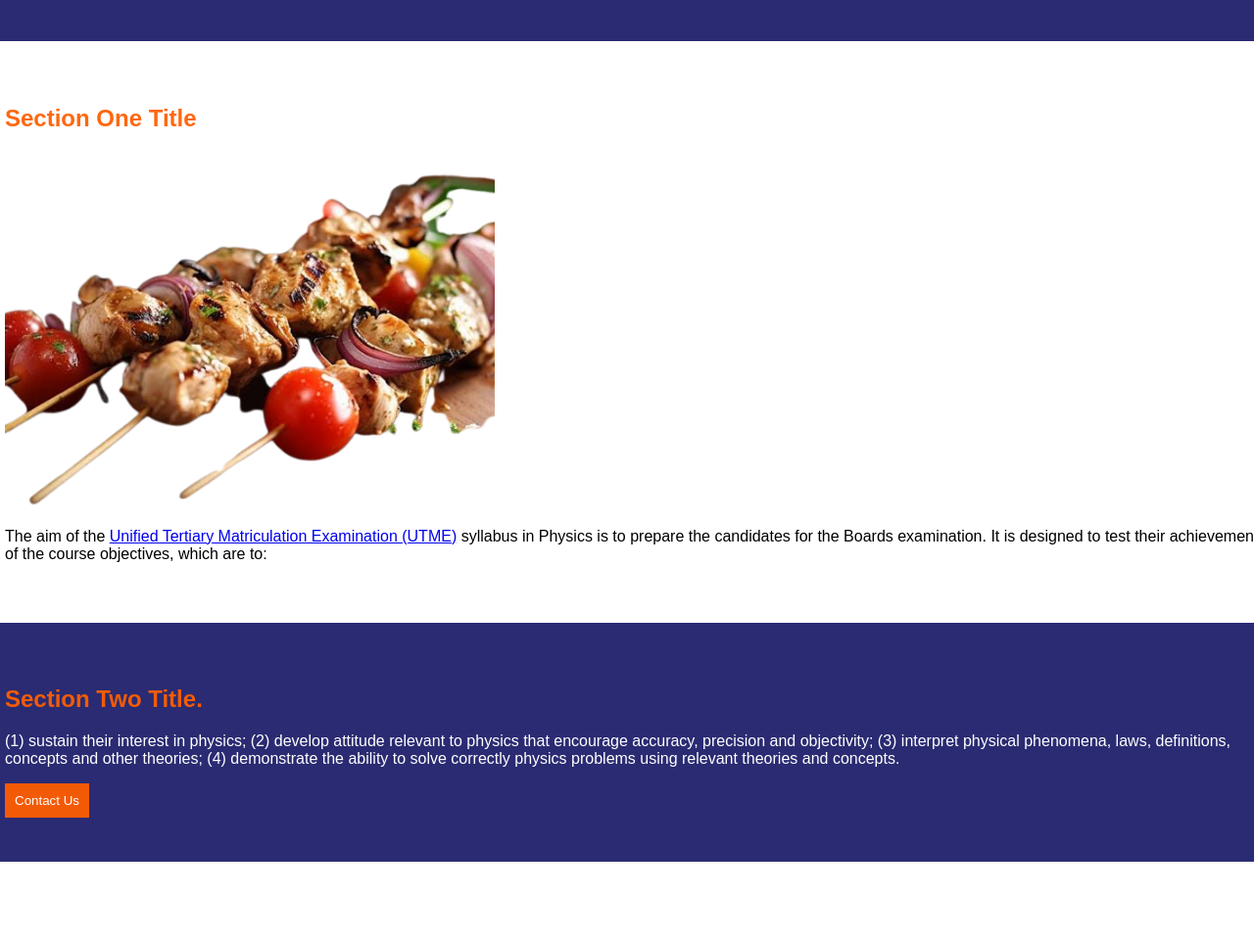
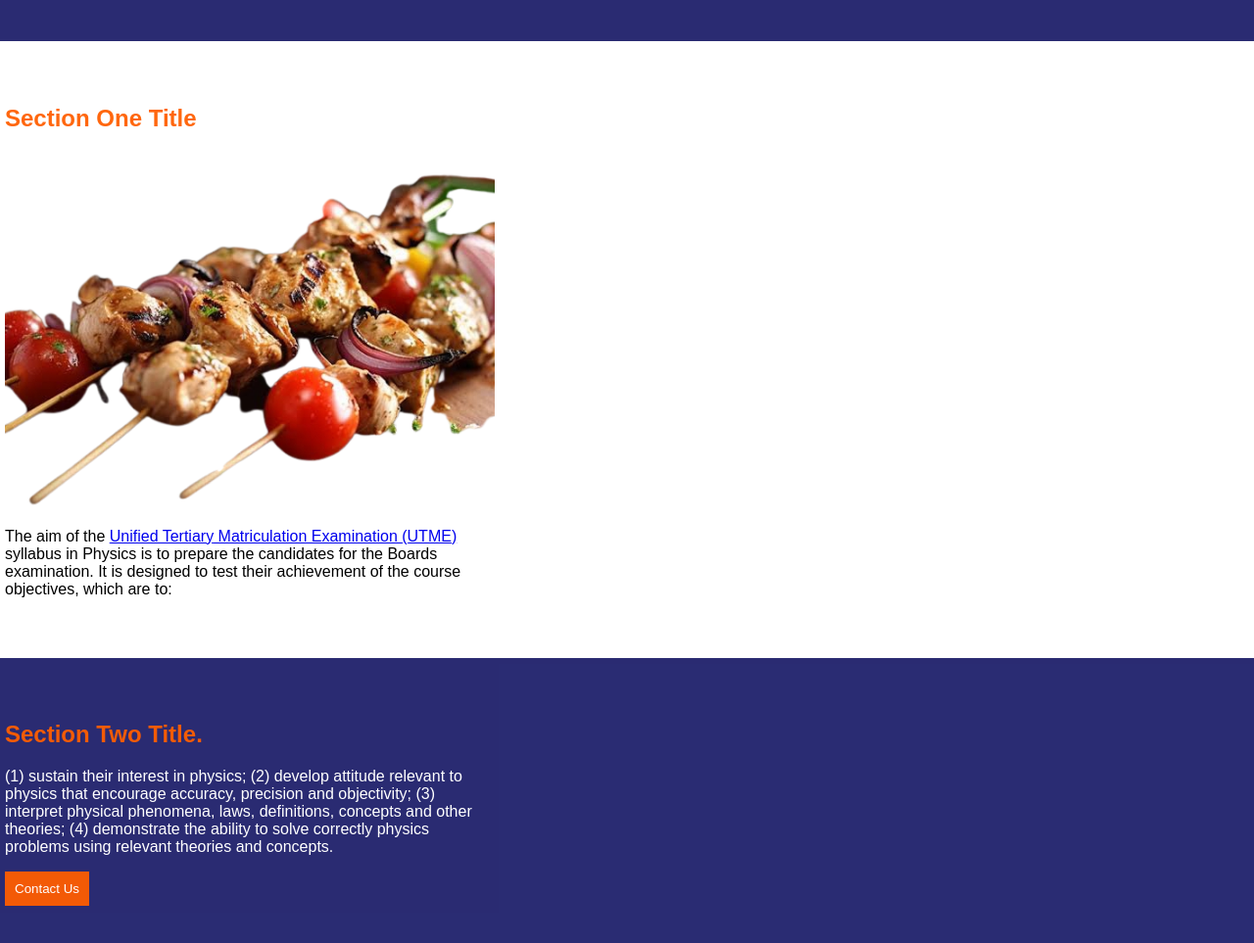
Before and after one commit to dcodeprodigy/CSSPractice, a plain HTML site: page index.html in a window 1280 px wide. Shown: the part 85-1048 px from the top of the page at 98% size. Before the commit the page ends 965 px from the top, so only its background shows below. Drawn offline with Linux system fonts and the light colour scheme.

Commit message:
Update index.html

```diff
--- a/index.html
+++ b/index.html
@@ -40,7 +40,8 @@
         }
         .container{
             /* border: 2px solid red;*/
-
+            width:100%;
+            max-width:500px;
         }
         img{
             width: 100%;
@@ -68,7 +69,8 @@
     </section>
 
     <section class="section-2">
-        <h2 >Section Two Title.</h2>
+        <div class="container">
+            <h2 >Section Two Title.</h2>
         <p>
             (1) sustain their interest in physics;
             (2) develop attitude relevant to physics that encourage accuracy, precision and
@@ -81,6 +83,8 @@
         <button>
             Contact Us
         </button>
+        </div>
+
     </section>
 
 </body>
```
